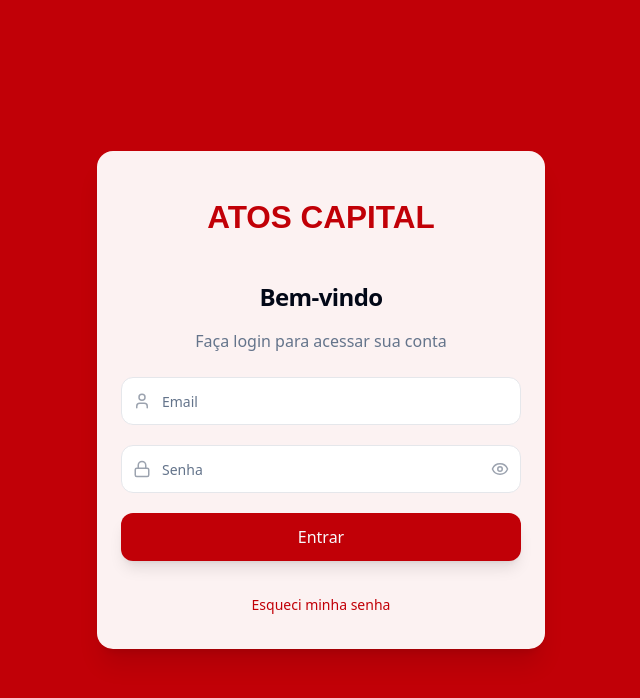
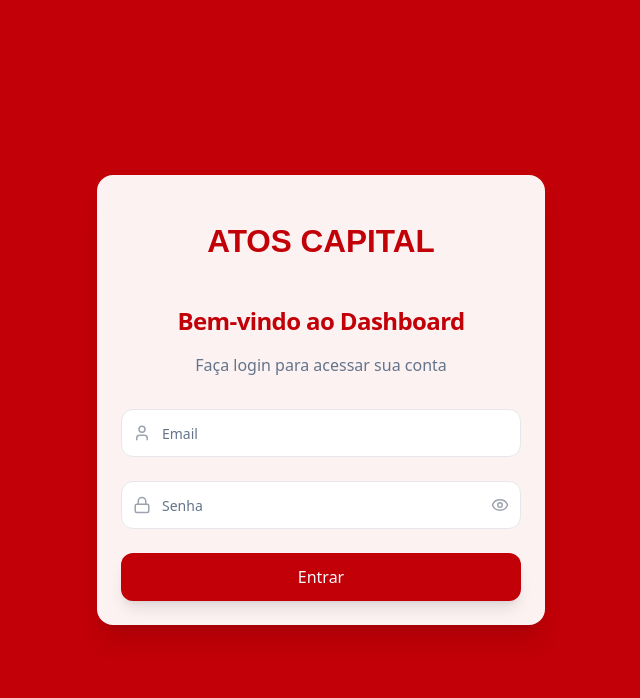
Before and after one commit to AtosCapital-Squad11/front-atos, a React (Vite) app: page / in a window 1280 px wide. Shown: the top 698 px of the page, without its empty margins (319-959 px from the left). Built offline with nearby package versions, Linux system fonts and the light colour scheme.

Commit message:
Remove "Forgot password" and improve UI/UX
- Removed the "Forgot password?" link.
- Adjusted the "Welcome" text to include a link to the dashboard.
- Improved the overall UI/UX of the login screen.

```diff
--- a/src/components/LoginForm.tsx
+++ b/src/components/LoginForm.tsx
@@ -49,14 +49,14 @@ const LoginForm: React.FC = () => {
           <div className="mx-auto">
             <AtosCapitalLogo width={240} height={90} />
           </div>
-          <CardTitle className="text-2xl font-bold">Bem-vindo</CardTitle>
+          <CardTitle className="text-2xl font-bold text-atos-red">Bem-vindo ao Dashboard</CardTitle>
           <CardDescription className="text-base">
             Faça login para acessar sua conta
           </CardDescription>
         </CardHeader>
-        <CardContent>
-          <form onSubmit={handleSubmit} className="space-y-5">
-            <div className="space-y-3">
+        <CardContent className="pt-2">
+          <form onSubmit={handleSubmit} className="space-y-6">
+            <div className="space-y-4">
               <div className="relative">
                 <span className="absolute left-3 top-1/2 -translate-y-1/2 text-gray-400">
                   <User size={18} />
@@ -104,14 +104,6 @@ const LoginForm: React.FC = () => {
             </Button>
           </form>
         </CardContent>
-        <CardFooter className="flex justify-center pb-6">
-          <Button
-            variant="link"
-            className="text-atos-red hover:text-atos-red/80 font-medium"
-          >
-            Esqueci minha senha
-          </Button>
-        </CardFooter>
       </Card>
     </div>
   );
```
